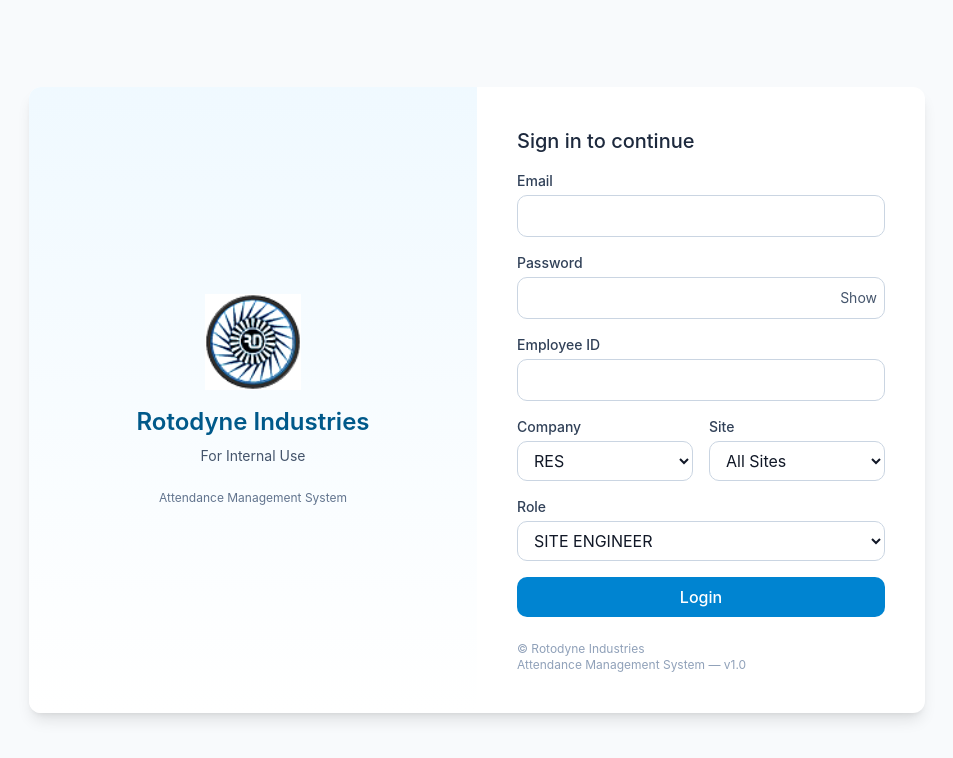
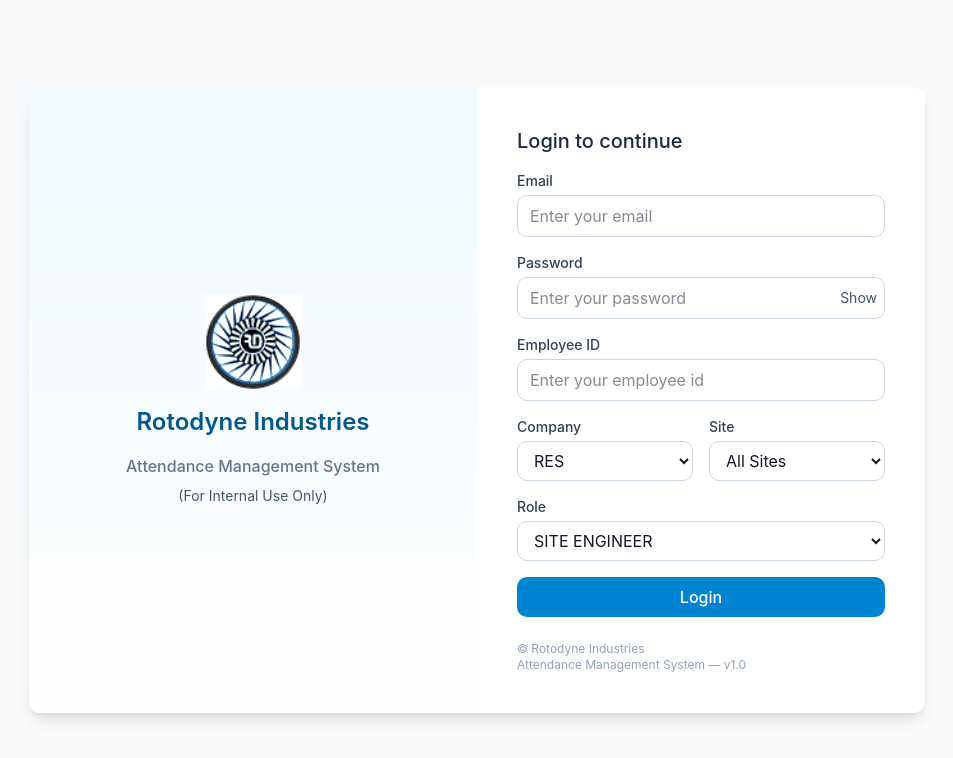
Before and after one commit to MahePath90300/rotodyne-attendance-management-system, a React (Vite) app: page / in a window 1280 px wide. Shown: the top 758 px of the page, without its empty margins (163-1116 px from the left). Built offline with nearby package versions, Linux system fonts and the light colour scheme.

Commit message:
Minor design chanes added

```diff
--- a/src/components/Login/Login.jsx
+++ b/src/components/Login/Login.jsx
@@ -97,16 +97,16 @@ function Login({
           <h2 className="text-2xl font-semibold text-sky-800">
             Rotodyne Industries
           </h2>
-          <p className="mt-2 text-sm text-slate-600">For Internal Use</p>
-          <p className="mt-6 text-xs text-slate-500 text-center">
+          <p className="mt-4 font-medium text-slate-500 text-center">
             Attendance Management System
           </p>
+          <p className="mt-2 text-sm text-slate-600">(For Internal Use Only)</p>
         </aside>
 
         {/* Right Panel */}
         <main className="p-6 md:p-10">
           <h3 className="text-xl font-medium text-slate-800 mb-4">
-            Sign in to continue
+            Login to continue
           </h3>
 
           <form onSubmit={handleSubmit} className="space-y-4">
@@ -115,6 +115,7 @@ function Login({
               <label className="block text-sm text-slate-700">Email</label>
               <input
                 type="text"
+                placeholder="Enter your email"
                 className={`mt-1 block w-full rounded-md border px-3 py-2
                   ${errors.email ? "border-red-500" : "border-slate-300"}`}
                 value={email}
@@ -131,6 +132,7 @@ function Login({
               <div className="relative mt-1">
                 <input
                   type={showPassword ? "text" : "password"}
+                  placeholder="Enter your password"
                   className={`block w-full rounded-md border px-3 py-2 pr-14 ${errors.password ? "border-red-500" : "border-slate-300"}`}
                   value={password}
                   onChange={(e) => setPassword(e.target.value)}
@@ -155,6 +157,7 @@ function Login({
               </label>
               <input
                 type="text"
+                placeholder="Enter your employee id"
                 value={empId}
                 onChange={(e) => setEmpId(e.target.value)}
                 className={`mt-1 block w-full rounded-md border px-3 py-2 ${errors.empId ? "border-red-500" : "border-slate-300"}`}
```
